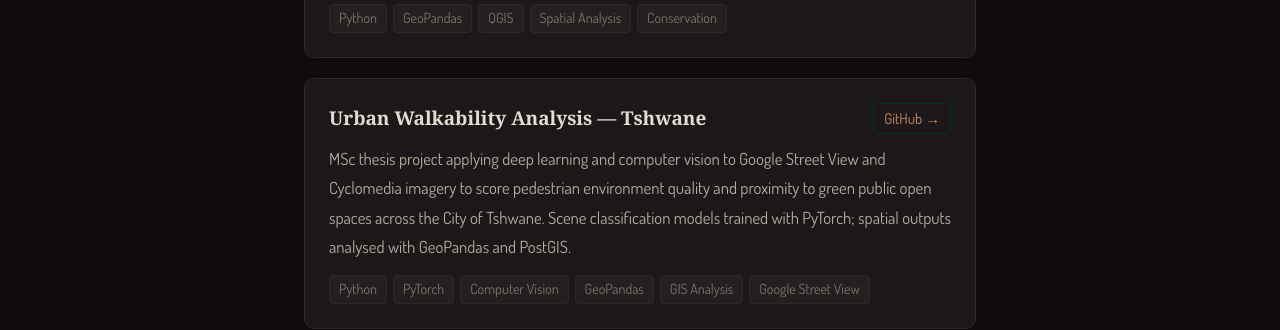
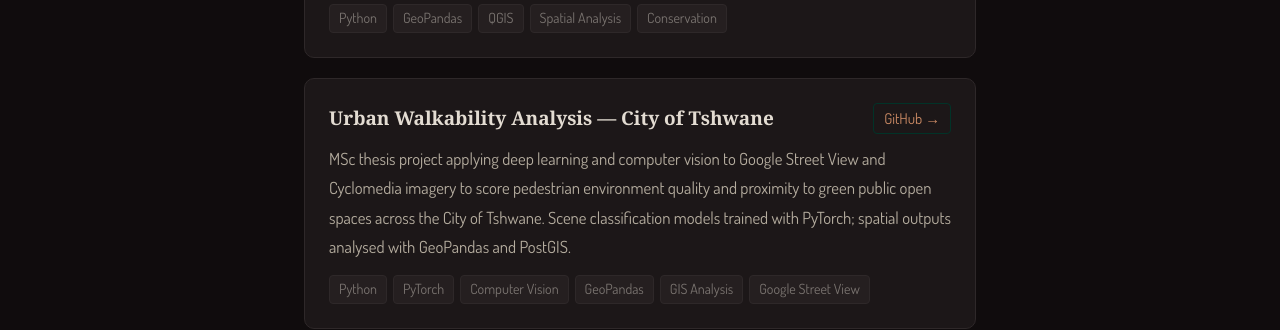
Before and after one commit to joyceonyango/joyceonyango.github.io, a Jekyll site: the page built from _pages/projects.html, in a window 1280 px wide and 900 px high, scrolled down 661 px. Shown: the part 420-750 px from the top of the window. Built offline with Jekyll 4.4.1, drawn with Linux system fonts in a browser that asks for light colours; some web fonts are replaced.

Commit message:
Deploy Portfolio website

```diff
--- a/_pages/projects.html
+++ b/_pages/projects.html
@@ -47,7 +47,7 @@ description: Geospatial data science projects and portfolio work by Joyce Onyang
       </div>
       <div class="project-top">
         <div class="project-name">Conservation Funding Analysis in Africa</div>
-        <a href="https://github.com/joyceonyango/conservation-funding-africa" target="_blank" class="project-link">GitHub &rarr;</a>
+        <a href="https://github.com/joyceonyango/Conservation-Funding-in-Africa" target="_blank" class="project-link">GitHub &rarr;</a>
       </div>
       <p class="project-findings">Spatial analysis of conservation funding flows across sub-Saharan Africa. Evaluates whether funding across 53 African countries aligns with ecological value using biodiversity records, funding data, and geospatial biodiversity intactness metrics.</p>
       <div class="project-details" id="conservation">
@@ -70,7 +70,7 @@ description: Geospatial data science projects and portfolio work by Joyce Onyang
       <button class="details-toggle" onclick="toggleDetails('conservation', this)" aria-expanded="false">
         View Details &#9662;
       </button>
-      <a href="https://github.com/joyceonyango/conservation-funding-africa" target="_blank" class="project-github-btn">
+      <a href="https://github.com/joyceonyango/Conservation-Funding-in-Africa" target="_blank" class="project-github-btn">
         <svg xmlns="http://www.w3.org/2000/svg" width="15" height="15" viewBox="0 0 24 24" fill="currentColor"><path d="M12 0C5.374 0 0 5.373 0 12c0 5.302 3.438 9.8 8.207 11.387.599.111.793-.261.793-.577v-2.234c-3.338.726-4.033-1.416-4.033-1.416-.546-1.387-1.333-1.756-1.333-1.756-1.089-.745.083-.729.083-.729 1.205.084 1.839 1.237 1.839 1.237 1.07 1.834 2.807 1.304 3.492.997.107-.775.418-1.305.762-1.604-2.665-.305-5.467-1.334-5.467-5.931 0-1.311.469-2.381 1.236-3.221-.124-.303-.535-1.524.117-3.176 0 0 1.008-.322 3.301 1.23A11.509 11.509 0 0112 5.803c1.02.005 2.047.138 3.006.404 2.291-1.552 3.297-1.23 3.297-1.23.653 1.653.242 2.874.118 3.176.77.84 1.235 1.911 1.235 3.221 0 4.609-2.807 5.624-5.479 5.921.43.372.823 1.102.823 2.222v3.293c0 .319.192.694.801.576C20.566 21.797 24 17.3 24 12c0-6.627-5.373-12-12-12z"/></svg>
         View on GitHub
       </a>
@@ -85,7 +85,7 @@ description: Geospatial data science projects and portfolio work by Joyce Onyang
 
     <div class="project-card">
       <div class="project-top">
-        <div class="project-name">Urban Walkability Analysis &mdash; Tshwane</div>
+        <div class="project-name">Urban Walkability Analysis &mdash; City of Tshwane</div>
         <a href="https://github.com/joyceonyango" target="_blank" class="project-link">GitHub &rarr;</a>
       </div>
       <p class="project-findings">MSc thesis project applying deep learning and computer vision to Google Street View and Cyclomedia imagery to score pedestrian environment quality and proximity to green public open spaces across the City of Tshwane. Scene classification models trained with PyTorch; spatial outputs analysed with GeoPandas and PostGIS.</p>
```
